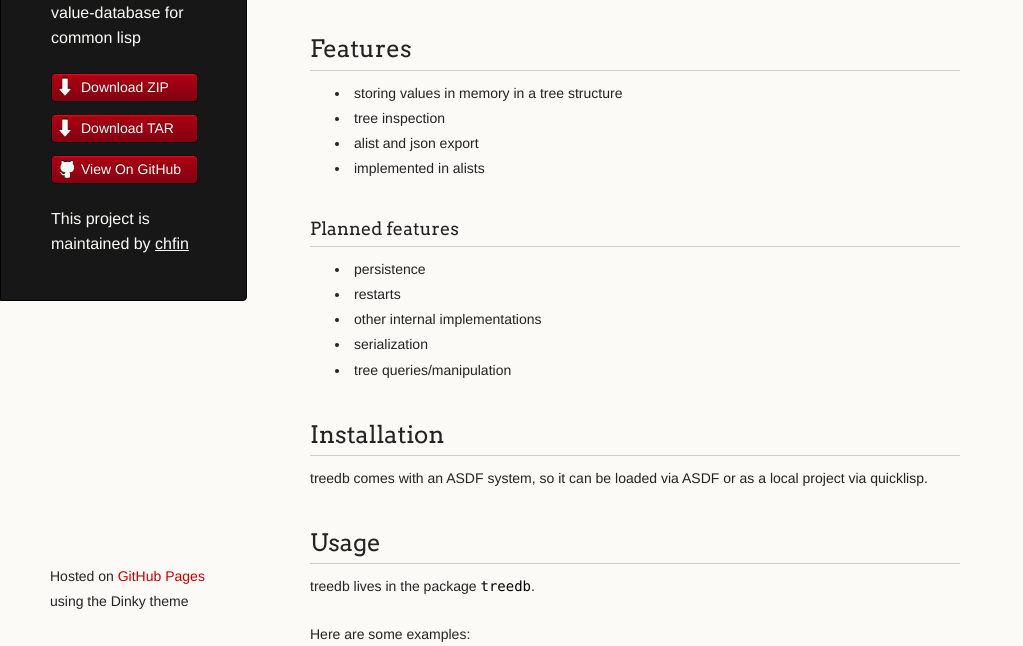
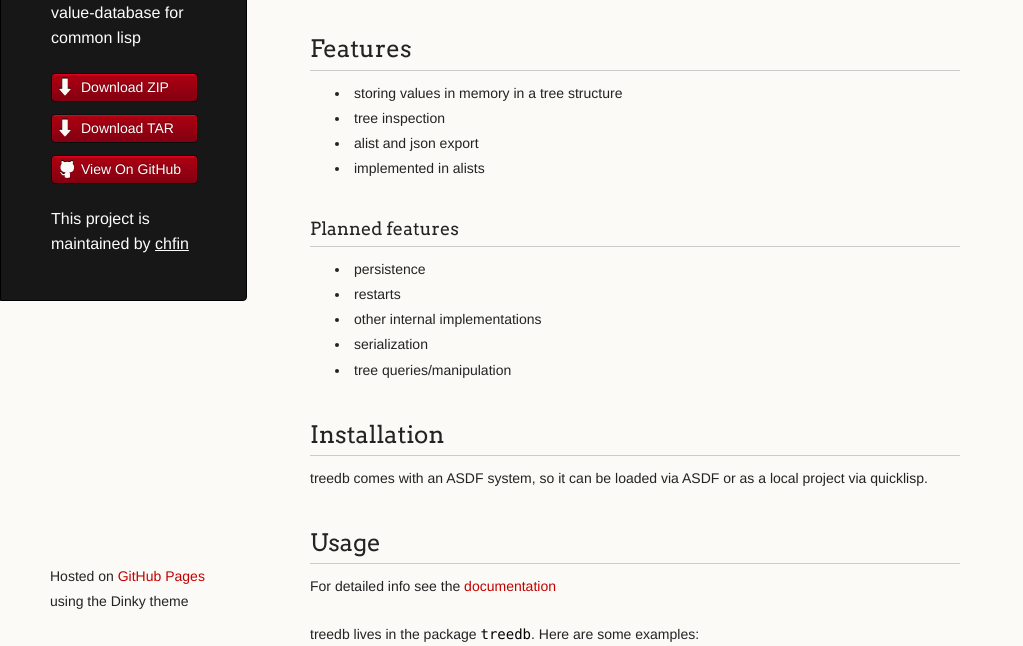
Before and after one commit to chfin/treedb, a plain HTML site: page index.html in a window 1280 px wide. Shown: the part 154-800 px from the top of the page, without its empty margins (0-1023 px from the left). Drawn offline with Linux system fonts and the light colour scheme.

```diff
--- a/index.html
+++ b/index.html
@@ -57,9 +57,10 @@ or as a local project via quicklisp.</p>
 
 <h2>Usage</h2>
 
-<p>treedb lives in the package <code>treedb</code>.</p>
+<p>For detailed info see the <a href="treedb.html">documentation</a></p>
 
-<p>Here are some examples:</p>
+<p>treedb lives in the package <a href="treedb.html#reference-treedb"><code>treedb</code></a>.
+Here are some examples:</p>
 
 <div class="highlight"><pre><span class="c1">;;create a new instance</span>
 <span class="p">(</span><span class="nb">defparameter</span> <span class="vg">*db*</span> <span class="p">(</span><span class="nv">treedb:make-alist-treedb</span><span class="p">))</span>
```
Also changed, not shown: params.json (+1 -1 lines).
